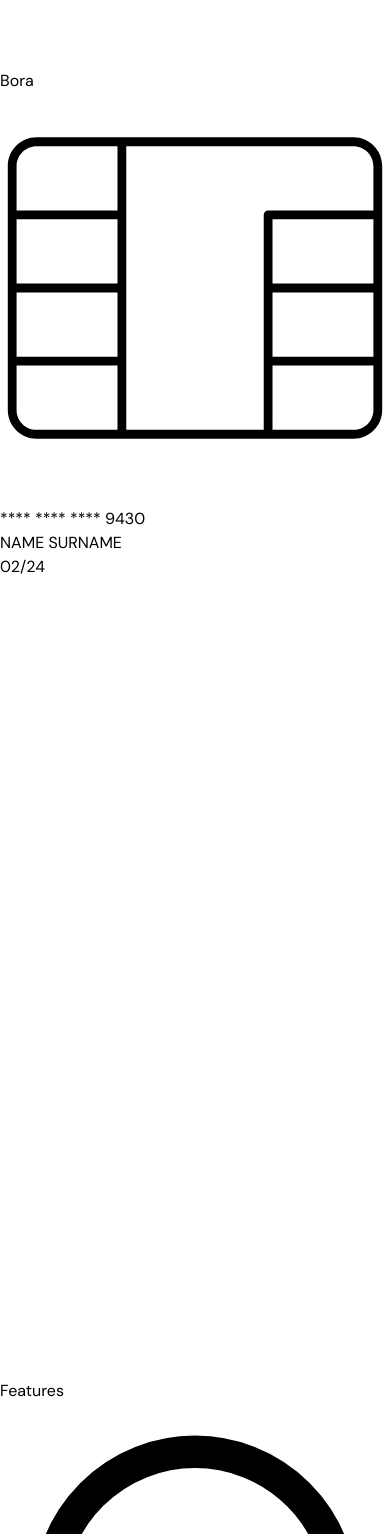
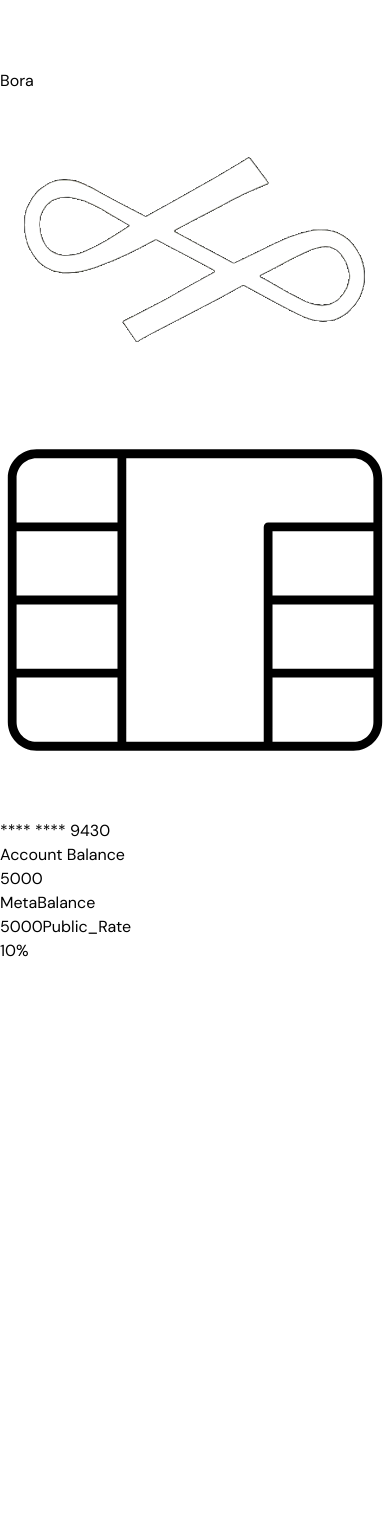
Before and after one commit to 22michelle/Frontend-Bora-2, a Next.js app: page / in a window 390 px wide. Shown: the part 2014-3548 px from the top of the page. Built offline with nearby package versions, Linux system fonts and the light colour scheme.

Commit message:
add Style

```diff
--- a/src/app/components/Hero.tsx
+++ b/src/app/components/Hero.tsx
@@ -5,6 +5,8 @@ import Chip from "@/app/public/assets/chip-credit.svg";
 import React, { useState } from 'react';
 import { motion } from "framer-motion";
 import Link from "next/link";
+import Image from "next/image";
+import Logo from "@/app/public/assets/Logo2.png"
 
 export const Hero = () => {
   return (
@@ -38,6 +40,7 @@ export const Hero = () => {
               <div className="absolute inset-0 rounded-lg shadow-lg blur-md opacity-30 bg-black"></div>
               <div className="flex justify-end items-center relative z-10">
                 <span className="text-white text-lg font-bold">Bora</span>
+                <Image src={Logo} alt="Logo" className="h-10 w-10" />
               </div>
               <div className="relative z-10">
                 <div className="absolute h-8 w-10 bg-white rounded flex items-center justify-center">
@@ -48,14 +51,24 @@ export const Hero = () => {
                 <br />
                 <div className="mt-4">
                   <span className="text-white text-sm font-bold">
-                    **** **** **** 9430
+                    **** **** 9430
                   </span>
+                  <h1 className="text-white">Account Balance</h1>
+                  <span className="text-white">5000</span>
                 </div>
                 <div className="mt-4">
-                  <span className="text-white text-sm">NAME SURNAME</span>
                   <div className="flex justify-between items-center mt-1">
-                    <span className="text-white">02/24</span>
-                    <Network className="h-4 w-4 ml-2 transform rotate-45" />
+                  <span className="text-white">MetaBalance
+                        <br />
+                        5000
+                      </span>
+                      <span className="text-white">Public_Rate
+                        <br />
+                        10%
+                      </span>
+                  </div>
+                  <div className="flex justify-end mt-3">
+                  <Network className="h-4 w-4 ml-2 transform rotate-45" />
                   </div>
                 </div>
               </div>
```
Also changed, not shown: src/app/dashboard/page.tsx (+6 -3 lines).
